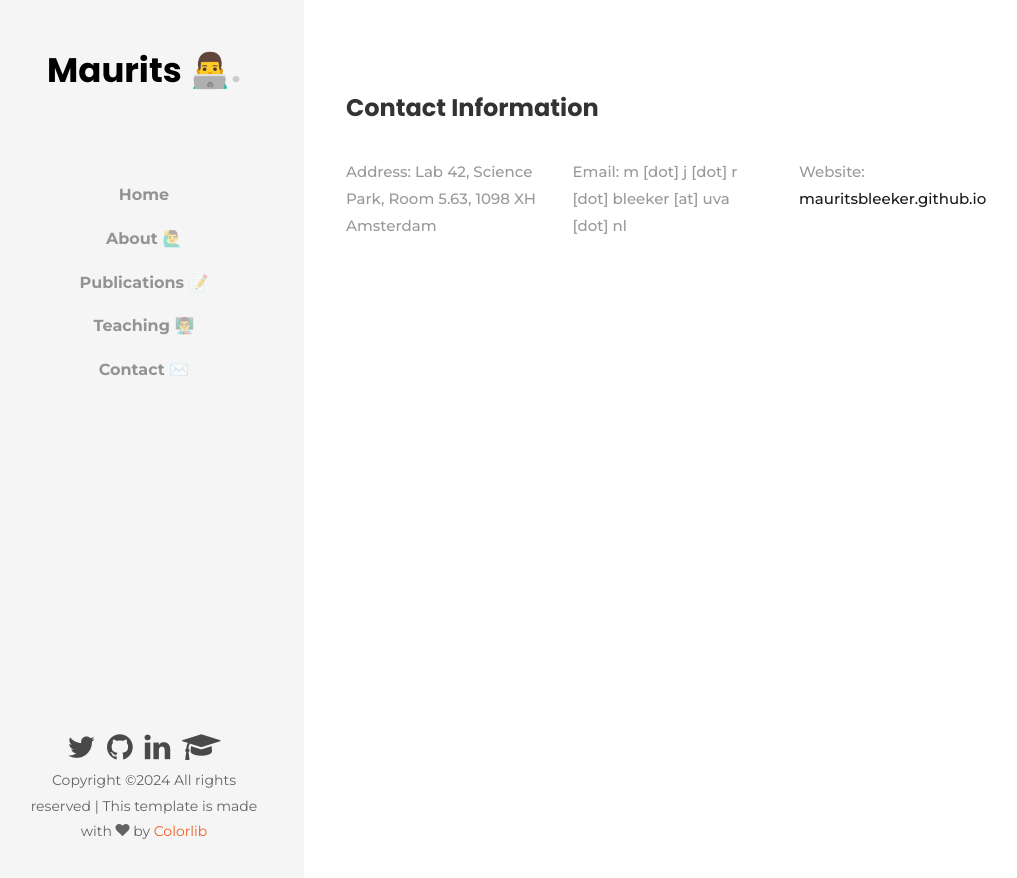
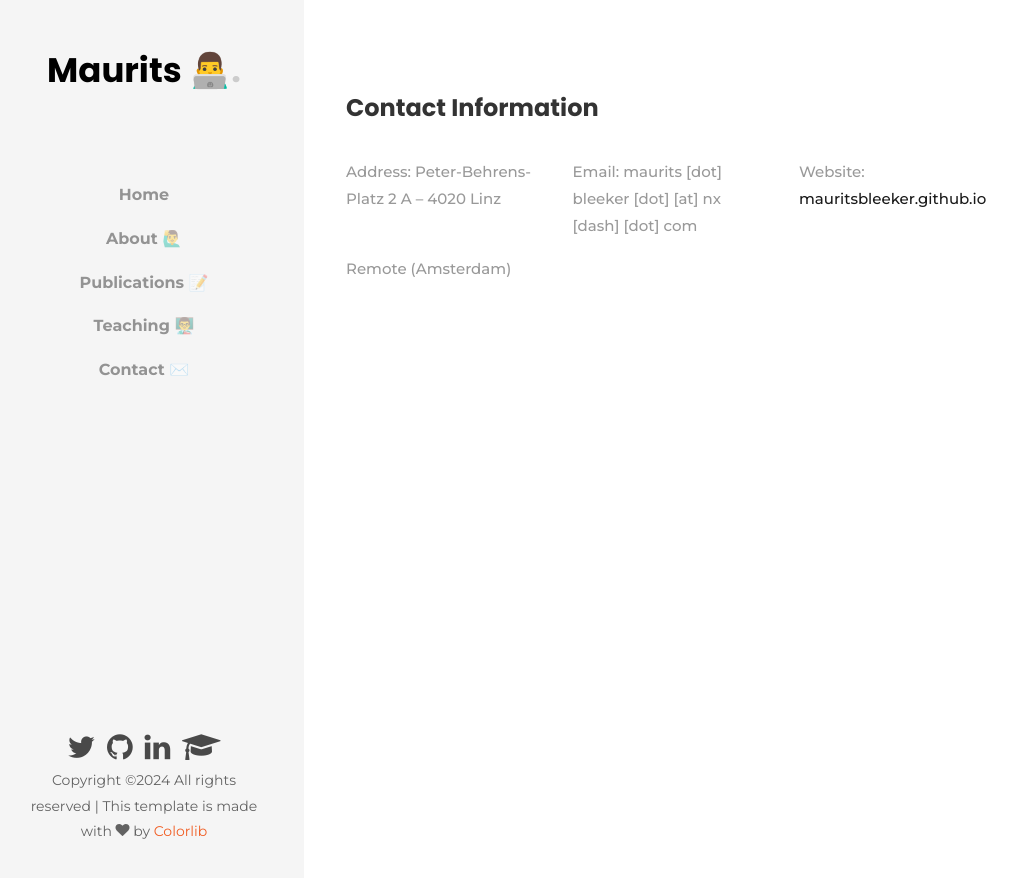
Before and after one commit to MauritsBleeker/mauritsbleeker.github.io, a Jekyll site: the page built from contact.md, in a window 1280 px wide. Shown: the top 878 px of the page, without its empty margins (16-1033 px from the left). Built offline with Jekyll 4.4.1, drawn with Linux system fonts in a browser that asks for light colours; some web fonts are replaced.

Commit message:
update contact info

```diff
--- a/_layouts/contact.html
+++ b/_layouts/contact.html
@@ -14,10 +14,11 @@
                     </div>
                     <div class="w-100"></div>
                     <div class="col-md-3">
-                        <p><span>Address:</span> Lab 42, Science Park, Room 5.63, 1098 XH Amsterdam</p>
+                        <p><span>Address:</span> Peter-Behrens-Platz 2 A – 4020 Linz</p> <br>
+                        Remote (Amsterdam)
                     </div>
                     <div class="col-md-3">
-                        <p><span>Email:</span> m [dot] j [dot] r [dot] bleeker [at] uva [dot] nl</p>
+                        <p><span>Email:</span> maurits [dot] bleeker [dot] [at] nx [dash] [dot] com</p>
                     </div>
                     <div class="col-md-3">
                         <p><span>Website:</span> <a href="https://mauritsbleeker.github.io">mauritsbleeker.github.io</a></p>
--- a/_layouts/home.html
+++ b/_layouts/home.html
@@ -14,7 +14,7 @@
                         <h2 class="subheading">Hello I'm</h2>
                         <h1 class="mb-4">Maurits Bleeker</h1>
                         <p class="mb-4">
-                            I am a Research Scientist at <a href="https://www.nx-ai.com">NXAI</a>, led by <a href="https://brandstetter-johannes.github.io">Johannes Brandstetter</a> and Sepp Hochreiter, working on the xLSTM and AI4Simulation.
+                            I am a Research Scientist at <a href="https://www.nx-ai.com">NXAI (working remotly from Amsterdam)</a>, led by <a href="https://brandstetter-johannes.github.io">Johannes Brandstetter</a> and Sepp Hochreiter, working on the xLSTM and AI4Simulation.
                             I obtained my PhD from the <a href="https://irlab.science.uva.nl">IRLab</a>, <a href="https://www.uva.nl">University of Amsterdam</a>.
                             During my PhD I worked on <a href="https://dare.uva.nl/search?identifier=c978c2cb-08af-4cec-9f35-cf175b219f73">multi-modal representation learning and sequence modelling</a>, with the focus on image-text and automatic speech recognition.
                             I was advised by <a href="https://staff.fnwi.uva.nl/m.derijke/">Maarten de Rijke</a> and <a href="https://andrewyates.net">Andrew Yates</a>.</p>
```
